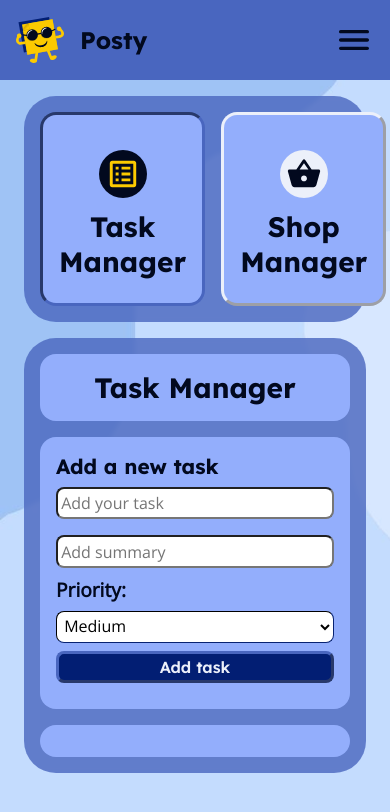
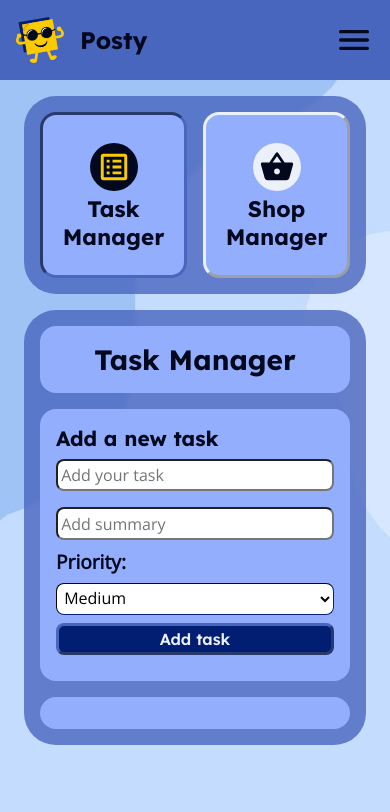
Before and after one commit to EvaneRex/taskmanager, a React (Vite) app: page / in a window 390 px wide. Shown: the top 812 px of the page. Built offline with nearby package versions, Linux system fonts and the light colour scheme.

Commit message:
fixed sizing for phone

```diff
--- a/src/App.css
+++ b/src/App.css
@@ -2,22 +2,18 @@
   font-family: "Lexend-Bold";
   src: url(../src/assets/fonts/Lexend-Bold.ttf);
 }
-
 @font-face {
   font-family: "Lexend-SemiBold";
   src: url(../src/assets/fonts/Lexend-SemiBold.ttf);
 }
-
 @font-face {
   font-family: "Lexend-Regular";
   src: url(../src/assets/fonts/Lexend-Regular.ttf);
 }
-
 @font-face {
   font-family: "OpenSans-Regular";
   src: url(../src/assets/fonts/OpenSans-Regular.ttf);
 }
-
 * {
   margin: 0;
   padding: 0;
@@ -45,24 +41,20 @@ header {
   justify-content: space-between;
   padding: 1rem;
 }
-
 header div {
   display: flex;
   align-items: center;
 }
-
 header div img {
   width: 3rem;
   height: auto;
   margin-right: 1rem;
 }
-
 header div p {
   font-family: "Lexend-Bold";
   color: #02091e;
   font-size: 1.5rem;
 }
-
 header .menu-icon {
   color: #02091e;
   font-size: 2.5rem;
@@ -88,12 +80,10 @@ header .menu-icon {
   height: height;
   gap: 1rem;
 }
-
 .switchButtons h2 {
   font-family: "Lexend-Bold";
   color: #02091e;
 }
-
 .switchButtons button {
   background-color: #93aefc;
   font-family: "Lexend-SemiBold";
@@ -113,12 +103,10 @@ header .menu-icon {
   color: #02091e;
   font-size: 1.75rem;
 }
-
 .switchButtons button:hover {
   border: 3px solid #fcca00;
   transition: 0.4s ease;
 }
-
 .switchButtons button .list-icon {
   background-color: #ecf0fa;
   color: #02091e;
@@ -127,13 +115,11 @@ header .menu-icon {
   padding: 0.4rem;
   justify-self: center;
 }
-
 .switchButtons .active {
   transition: 0.4s ease;
   border: inset 3px #4966bf;
   background-color: #93aefc;
 }
-
 .switchButtons .active .list-icon {
   color: #fcca00;
   background-color: #02091e;
@@ -159,7 +145,6 @@ header .menu-icon {
   grid-template-rows: 0.4fr auto;
   gap: 1rem;
 }
-
 .taskmanager h1,
 .shopmanager h1 {
   font-family: "Lexend-Bold";
@@ -173,32 +158,27 @@ header .menu-icon {
   grid-row: 1;
   font-size: 2rem;
 }
-
 .taskmanager h2,
 .shopmanager h2 {
   font-family: "Lexend-Bold";
   color: #02091e;
 }
-
 .taskmanager p,
 .shopmanager p {
   font-family: "OpenSans-Regular";
   color: #02091e;
   font-size: 1rem;
 }
-
 .taskmanager .prioritytxt,
 .shopmanager .prioritytxt {
   font-weight: bold;
   font-size: 1.2rem;
 }
-
 .taskmanager .alertMsg,
 .shopmanager .alertMsg {
   margin-left: 1rem;
   font-weight: bold;
 }
-
 .taskmanager .taskForm,
 .taskmanager .shopForm,
 .shopmanager .taskForm,
@@ -210,7 +190,6 @@ header .menu-icon {
   height: height;
   grid-row: 2;
 }
-
 .taskmanager .taskForm input,
 .taskmanager .shopForm input,
 .shopmanager .taskForm input,
@@ -225,7 +204,6 @@ header .menu-icon {
   width: 100%;
   height: auto;
 }
-
 .taskmanager .taskForm select,
 .taskmanager .taskForm option,
 .taskmanager .shopForm select,
@@ -244,7 +222,6 @@ header .menu-icon {
   margin: 0.5rem 0;
   border: #02091e 1.6px inset;
 }
-
 .taskmanager .taskForm button,
 .taskmanager .shopForm button,
 .shopmanager .taskForm button,
@@ -260,7 +237,6 @@ header .menu-icon {
   margin-bottom: 0.6rem;
   border: 3px outset #4966bf;
 }
-
 .taskmanager .taskForm button:hover,
 .taskmanager .shopForm button:hover,
 .shopmanager .taskForm button:hover,
@@ -269,7 +245,6 @@ header .menu-icon {
   transition: 0.4s ease;
   color: #fcca00;
 }
-
 .taskmanager .shopBox,
 .taskmanager .taskBox,
 .shopmanager .shopBox,
@@ -282,14 +257,12 @@ header .menu-icon {
   font-family: "Lexend-Bold";
   color: #02091e;
 }
-
 .taskmanager .shopBox li,
 .taskmanager .taskBox li,
 .shopmanager .shopBox li,
 .shopmanager .taskBox li {
   list-style: none;
 }
-
 .taskmanager .shopBox li button,
 .taskmanager .taskBox li button,
 .shopmanager .shopBox li button,
@@ -305,7 +278,6 @@ header .menu-icon {
   margin-bottom: 0.6rem;
   border: 3px outset #4966bf;
 }
-
 .taskmanager .shopBox li button:hover,
 .taskmanager .taskBox li button:hover,
 .shopmanager .shopBox li button:hover,
@@ -317,29 +289,22 @@ header .menu-icon {
 
 /*tablet version - made on behalf of recommendation on smaller screens such as phones and smaller tablets*/
 @media only screen and (max-width: 800px) {
-
   .taskmanager h1,
   .shopmanager h1 {
     font-size: 1;
   }
 }
-
 /*phone version - made on behalf of recommendation on smaller screens such as phones and smaller tablets*/
 @media only screen and (max-width: 500px) {
-
   .taskmanager h1,
   .shopmanager h1 {
     font-size: 1.75rem;
   }
-
   .taskmanager h2,
   .shopmanager h2 {
     font-size: 1.3rem;
   }
-
-  .switchButtons h2 {
+  .switchButtons button {
     font-size: 1.4rem;
   }
-}
-
-/*# sourceMappingURL=App.css.map */
+}/*# sourceMappingURL=App.css.map */
--- a/src/App.scss
+++ b/src/App.scss
@@ -162,6 +162,7 @@ header {
 
 /*tablet version - made on behalf of recommendation on smaller screens such as phones and smaller tablets*/
 @media only screen and (max-width: 800px) {
+
   .taskmanager,
   .shopmanager {
     h1 {
@@ -172,6 +173,7 @@ header {
 
 /*phone version - made on behalf of recommendation on smaller screens such as phones and smaller tablets*/
 @media only screen and (max-width: 500px) {
+
   .taskmanager,
   .shopmanager {
     h1 {
@@ -184,7 +186,7 @@ header {
   }
 
   .switchButtons {
-    h2 {
+    button {
       font-size: 1.4rem;
     }
   }
```
Also changed, not shown: 1 other file (tests, documents, lock files or other folders).
